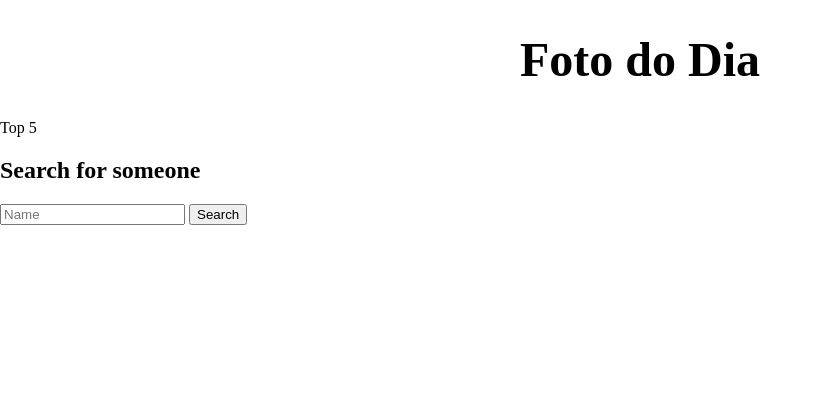
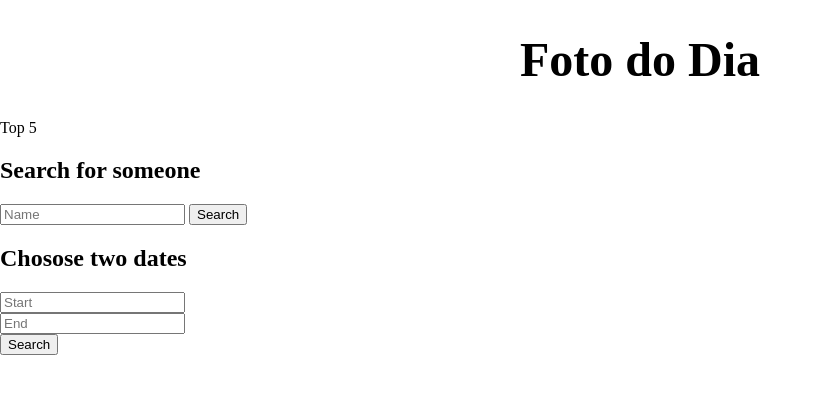
Before and after one commit to gabrielsenadc/foto_do_dia-website, a Flask app: page / in a window 1280 px wide. Shown: the part 57-451 px from the top of the page, without its empty margins (0-823 px from the left). Run offline with Flask 3, Linux system fonts and the light colour scheme; data that the repository does not hold is empty.

Commit message:
Página de rank definida entre duas datas

```diff
--- a/routes.py
+++ b/routes.py
@@ -139,7 +139,10 @@ def render_index(people):
 
     dates.sort(reverse=True, key=cmp_to_key(compare_dates))
 
-    return render_template('index.html', people=rank, dates=dates)
+    start = "01_08_2023"
+    end = latest_date().replace("/", "_")
+
+    return render_template('index.html', people=rank, dates=dates, start=start, end=end)
 
 def render_sobre(people, date):
     filtered = []
@@ -269,10 +272,19 @@ def register_routes(app, db):
             imgs = Picture.query.all()
             return render_template('upload.html', imgs=imgs)
 
-    @app.route('/ranking')
-    def rank():
+    @app.route('/ranking/<start>/<end>')
+    def rank(start, end):
+
+        start = start.replace("_", "/")
+        end = end.replace("_", "/")
+
         people = Person.query.all()
-        pessoas = sort_people(people)
+        filtered = []
+        for person in people:
+            if compare_dates(person.date, start) >= 0 and compare_dates(person.date, end) <= 0:
+                filtered.append(person)
+
+        pessoas = sort_people(filtered)
 
         return render_template('rank.html', people=pessoas)
 
--- a/templates/between.html
+++ b/templates/between.html
@@ -16,6 +16,8 @@
         <li> {{ person }} </li>
       {% endfor %}
     </ol>
+
+    <a href="{{ url_for('rank', start=start.replace('/', '_'), end=end.replace('/', '_'))}}">Rank</a>
 
     <h2>Chosose two dates</h2>
 
--- a/templates/index.html
+++ b/templates/index.html
@@ -9,7 +9,7 @@
 
     <div class="header">
       <a href="{{ url_for('upload')}}">Upload</a>
-      <a href="{{ url_for('rank')}}">Rank</a>
+      <a href="{{ url_for('rank', start=start, end=end)}}">Rank</a>
     </div>
 
     <h1>Foto do Dia</h1>
@@ -29,6 +29,15 @@
       <input type="submit" value="Search">
     </form>
 
+    <h2>Chosose two dates</h2>
+
+    <form method="POST" action="{{ url_for('between_dates') }}">
+      <input type="text" name="date1" placeholder="Start" required="required"><br>
+      <input type="text" name="date2" placeholder="End" required="required"><br>
+      <input type="submit" value="Search">
+    </form>
+
+
 
 
     <div class="image-grid">
```
